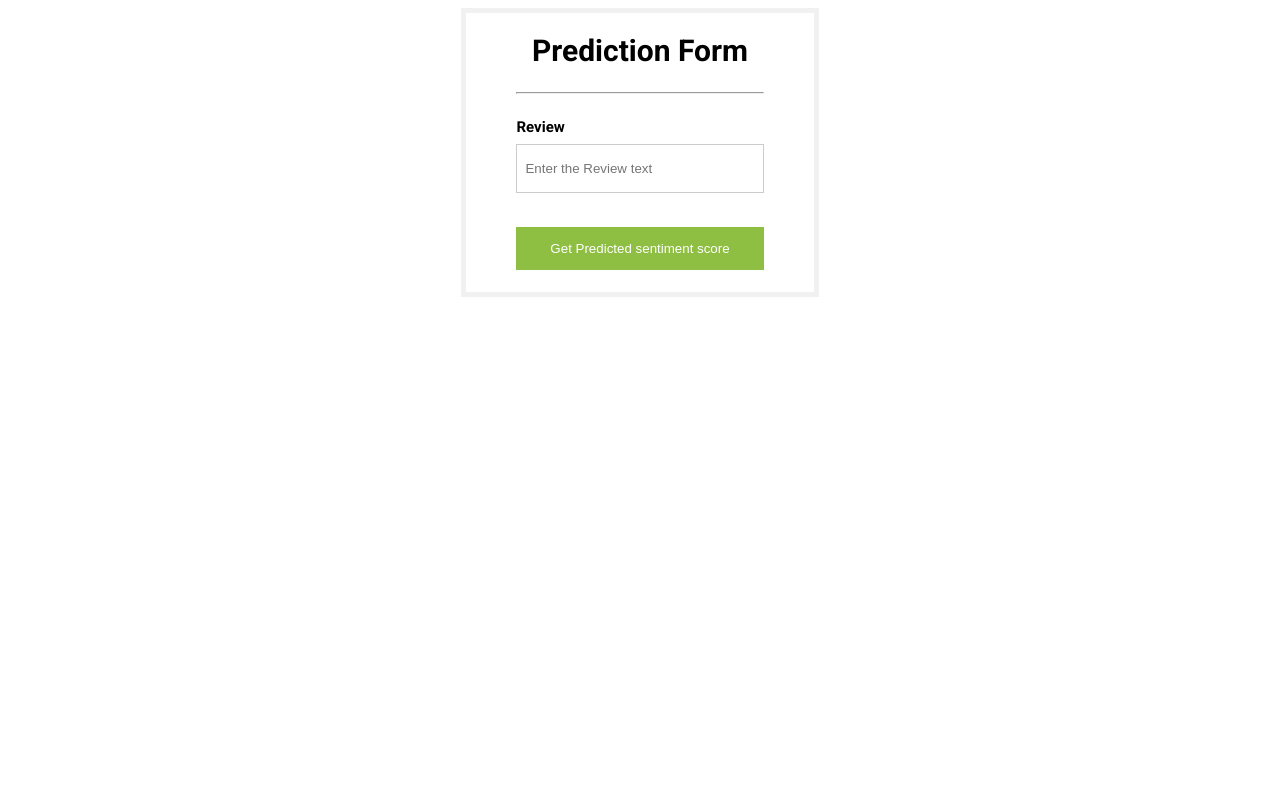
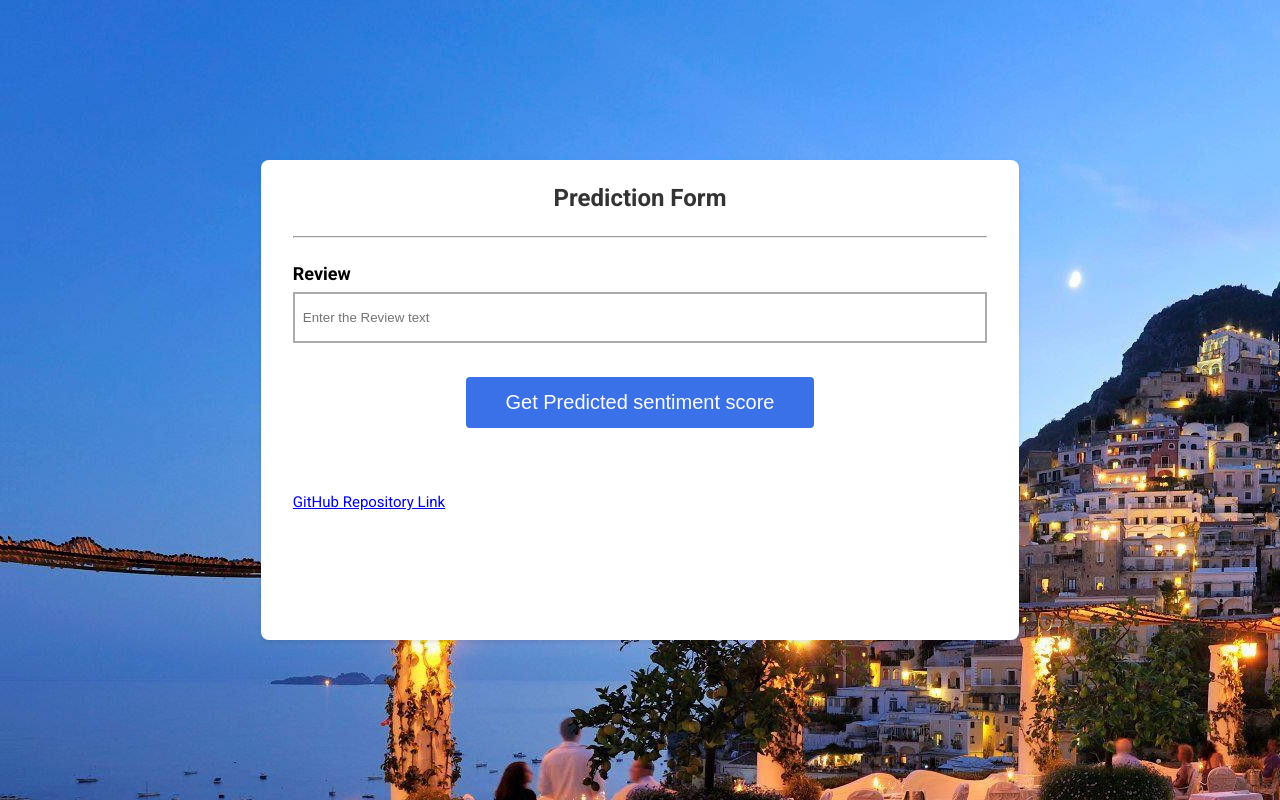
Before and after one commit to janchilling/Hotel_Reviews, a Flask app: page / in a window 1280 px wide. Run offline with Flask 3, Linux system fonts and the light colour scheme; parts of the project's set-up code (start-up, migrations or seed data) failed here and were passed over.

Commit message:
Updated the templates

```diff
--- a/app.py
+++ b/app.py
@@ -31,9 +31,8 @@ def logreg_predict_api():
 def predict():
     data = [str(logreg_data) for logreg_data in request.form.values()]
     final_input = logreg_transformer.transform(pd.Series(data))
-    print(final_input)
     output = logreg_model.predict(final_input)
-    return render_template("index.html", prediction_text = "The predictive rating for the Review out of a score of 5 is {}". format(output))
+    return render_template("index.html", prediction_text = "The predictive rating for the Review out of a score of 5 is {}". format(output[0]))
 
 
 
--- /dev/null
+++ b/static/styles/index.css
@@ -0,0 +1,102 @@
+html, body {
+    display: flex;
+    justify-content: center;
+    align-items: center;
+    font-family: Roboto, Arial, sans-serif;
+    font-size: 18px;
+    height: 100%;
+    width: 100%;
+    background-color: #f2f2f2;
+    background-image: url(../images/BackgroundImage.jpg);
+}
+
+.MainContainer{
+    width: 60%;
+    margin-top: auto;
+    margin-bottom: auto;
+    height: 60%;
+    background-color: #fff;
+    border-radius: 8px;
+    box-shadow: 0 2px 4px rgba(0, 0, 0, 0.1);
+}
+
+form {
+    border: none;
+}
+
+input[type=text] {
+    width: 100%;
+    padding: 16px 8px;
+    margin: 8px 0;
+    display: inline-block;
+    border: 2px solid #ababae;
+    box-sizing: border-box;
+}
+
+button {
+    background-color: #3b71e8;
+    color: rgb(254, 252, 252);
+    padding: 14px 0;
+    margin: 10px 0;
+    border: none;
+    cursor: pointer;
+    width: 50%;
+    border-radius: 4px;
+    transition: background-color 0.3s ease;
+    display: block;
+    margin-left: auto;
+    margin-right: auto;
+    font-size: 20px;
+}
+
+button:hover {
+    background-color: #72a839;
+}
+
+h1 {
+    text-align: center;
+    font-size: 24px;
+    color: #333;
+    margin-top: 24px;
+    margin-bottom: 16px;
+}
+
+.formcontainer {
+    text-align: left;
+    margin: 24px 32px 12px;
+}
+
+.container {
+    padding: 16px 0;
+    text-align: left;
+    align-items: center;
+    justify-content: center;
+}
+
+span.psw {
+    float: right;
+    padding-top: 0;
+    padding-right: 15px;
+}
+
+.predictionContainer{
+    display: flex;
+    margin-top: 30px;
+    margin-bottom: 35px;
+    flex-direction: column;
+    align-items: center;
+    justify-content: center;
+}
+
+.repolink{
+    font-size:15px;
+    margin-top: 20px;
+}
+
+/* Change styles for span on extra small screens */
+@media screen and (max-width: 300px) {
+    span.psw {
+        display: block;
+        float: none;
+    }
+}
--- a/templates/index.html
+++ b/templates/index.html
@@ -1,64 +1,12 @@
 <!DOCTYPE html>
 <html>
   <head>
-    <title>Simple login form</title>
+    <title>Hotel Sentiment Prediction</title>
     <link href="https://fonts.googleapis.com/css?family=Roboto:300,400,500,700" rel="stylesheet">
-    <style>
-      html, body {
-      display: flex;
-      justify-content: center;
-      font-family: Roboto, Arial, sans-serif;
-      font-size: 15px;
-      }
-      form {
-      border: 5px solid #f1f1f1;
-      }
-      input[type=text], input[type=password] {
-      width: 100%;
-      padding: 16px 8px;
-      margin: 8px 0;
-      display: inline-block;
-      border: 1px solid #ccc;
-      box-sizing: border-box;
-      }
-      button {
-      background-color: #8ebf42;
-      color: white;
-      padding: 14px 0;
-      margin: 10px 0;
-      border: none;
-      cursor: grabbing;
-      width: 100%;
-      }
-      h1 {
-      text-align:center;
-      font-size:18;
-      }
-      button:hover {
-      opacity: 0.8;
-      }
-      .formcontainer {
-      text-align: left;
-      margin: 24px 50px 12px;
-      }
-      .container {
-      padding: 16px 0;
-      text-align:left;
-      }
-      span.psw {
-      float: right;
-      padding-top: 0;
-      padding-right: 15px;
-      }
-      /* Change styles for span on extra small screens */
-      @media screen and (max-width: 300px) {
-      span.psw {
-      display: block;
-      float: none;
-      }}
-    </style>
+    <link rel="stylesheet" href="{{url_for('static', filename = 'styles/index.css')}}">
   </head>
   <body>
+    <div class="MainContainer">
     <form action="{{ url_for('predict') }}" method="post">
       <h1>Prediction Form</h1>
       <div class="formcontainer">
@@ -71,7 +19,14 @@
 
     </form>
 
+    <div class = "predictionContainer">
     {{prediction_text}}
+    </div>
+    <div class = "repolink">
+      <a href = "https://github.com/janchilling/Hotel_Reviews">GitHub Repository Link</a>
+    </div>
+    </div>
+
 
 
   </body>
```
Also changed, not shown: static/images/BackgroundImage.jpg (added).
